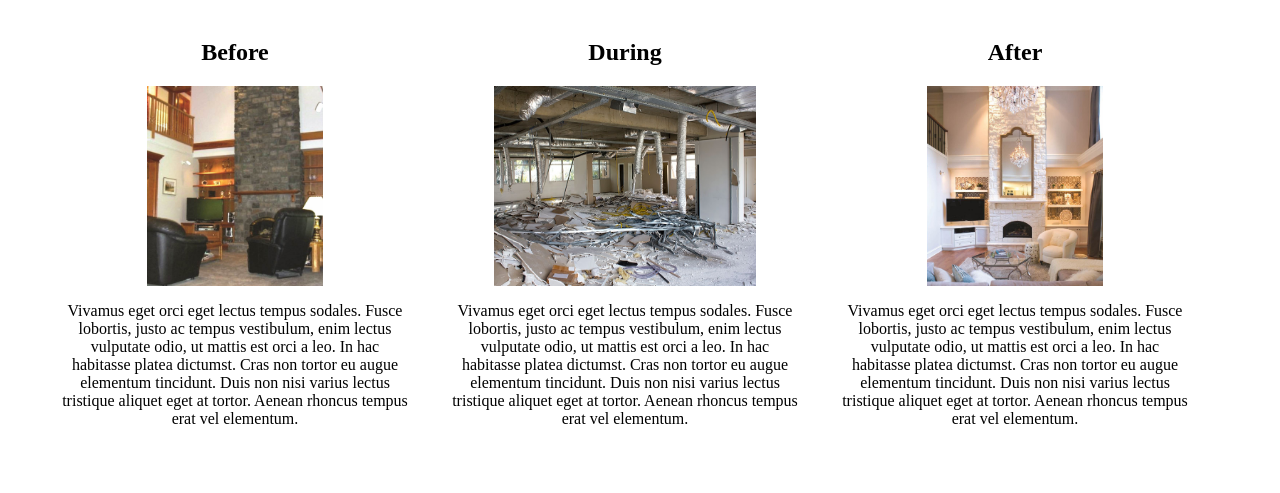
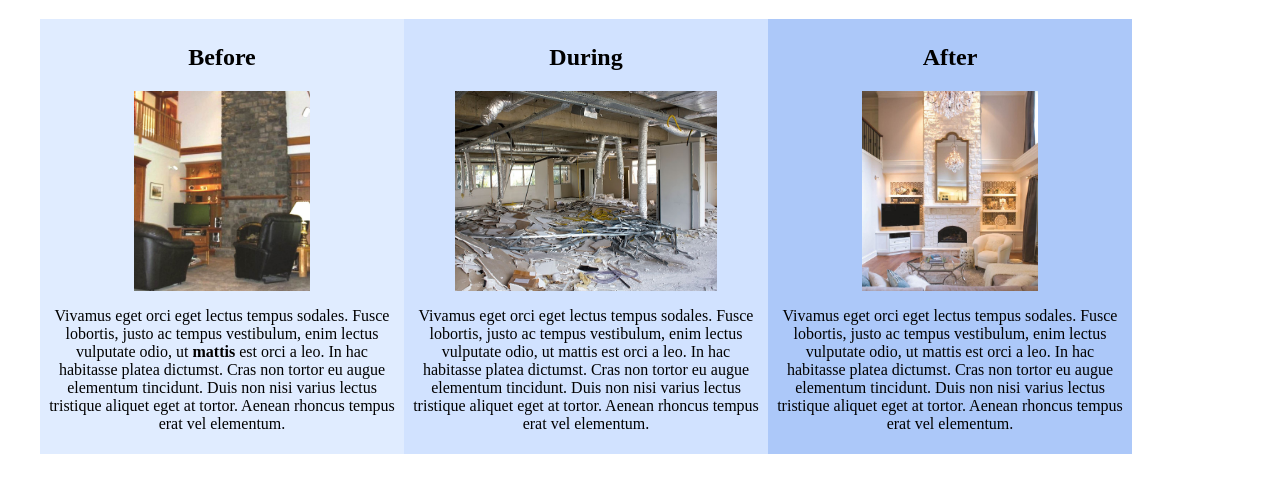
Before and after one commit to jaredspecjr/int-decorator, a plain HTML site: page index.html in a window 1280 px wide. Shown: the part 61-554 px from the top of the page. Drawn offline with Linux system fonts and the light colour scheme.

Commit message:
add background colors to columns

```diff
--- a/css/style.css
+++ b/css/style.css
@@ -11,7 +11,8 @@ h1 {
 .column {
   width: 350px;
   float: left;
-  margin: 0 20px;
+  /*margin: 0 20px;*/
+  padding: 5px 7px;
 }
 
 .column img {
@@ -20,3 +21,19 @@ h1 {
   height: 200px;
   max-width: 75%;
 }
+
+.title {
+  font-weight: bold;
+}
+
+.color1 {
+  background-color: #e0ecff;
+}
+
+.color2 {
+  background-color: #d1e2ff;
+}
+
+.color3 {
+  background-color: #acc8f9;
+}
--- a/index.html
+++ b/index.html
@@ -8,17 +8,17 @@
   <body>
     <div class="container">
       <h1>Fancy Decorations</h1>
-      <div class="column">
+      <div class="column color1">
         <h2>Before</h2>
         <img src="img/before.jpg" alt="image of room before the redesign">
-        <p>Vivamus eget orci eget lectus tempus sodales. Fusce lobortis, justo ac tempus vestibulum, enim lectus vulputate odio, ut mattis est orci a leo. In hac habitasse platea dictumst. Cras non tortor eu augue elementum tincidunt. Duis non nisi varius lectus tristique aliquet eget at tortor. Aenean rhoncus tempus erat vel elementum.</p>
+        <p>Vivamus eget orci eget lectus tempus sodales. Fusce lobortis, justo ac tempus vestibulum, enim lectus vulputate odio, ut <span class="title">mattis</span> est orci a leo. In hac habitasse platea dictumst. Cras non tortor eu augue elementum tincidunt. Duis non nisi varius lectus tristique aliquet eget at tortor. Aenean rhoncus tempus erat vel elementum.</p>
       </div>
-      <div class="column">
+      <div class="column color2">
         <h2>During</h2>
         <img src="img/during.jpg" alt="image of room during the redesign">
         <p>Vivamus eget orci eget lectus tempus sodales. Fusce lobortis, justo ac tempus vestibulum, enim lectus vulputate odio, ut mattis est orci a leo. In hac habitasse platea dictumst. Cras non tortor eu augue elementum tincidunt. Duis non nisi varius lectus tristique aliquet eget at tortor. Aenean rhoncus tempus erat vel elementum.</p>
       </div>
-      <div class="column">
+      <div class="column color3">
         <h2>After</h2>
         <img src="img/after.jpg" alt="image of room after the redesign">
         <p>Vivamus eget orci eget lectus tempus sodales. Fusce lobortis, justo ac tempus vestibulum, enim lectus vulputate odio, ut mattis est orci a leo. In hac habitasse platea dictumst. Cras non tortor eu augue elementum tincidunt. Duis non nisi varius lectus tristique aliquet eget at tortor. Aenean rhoncus tempus erat vel elementum.</p>
```
